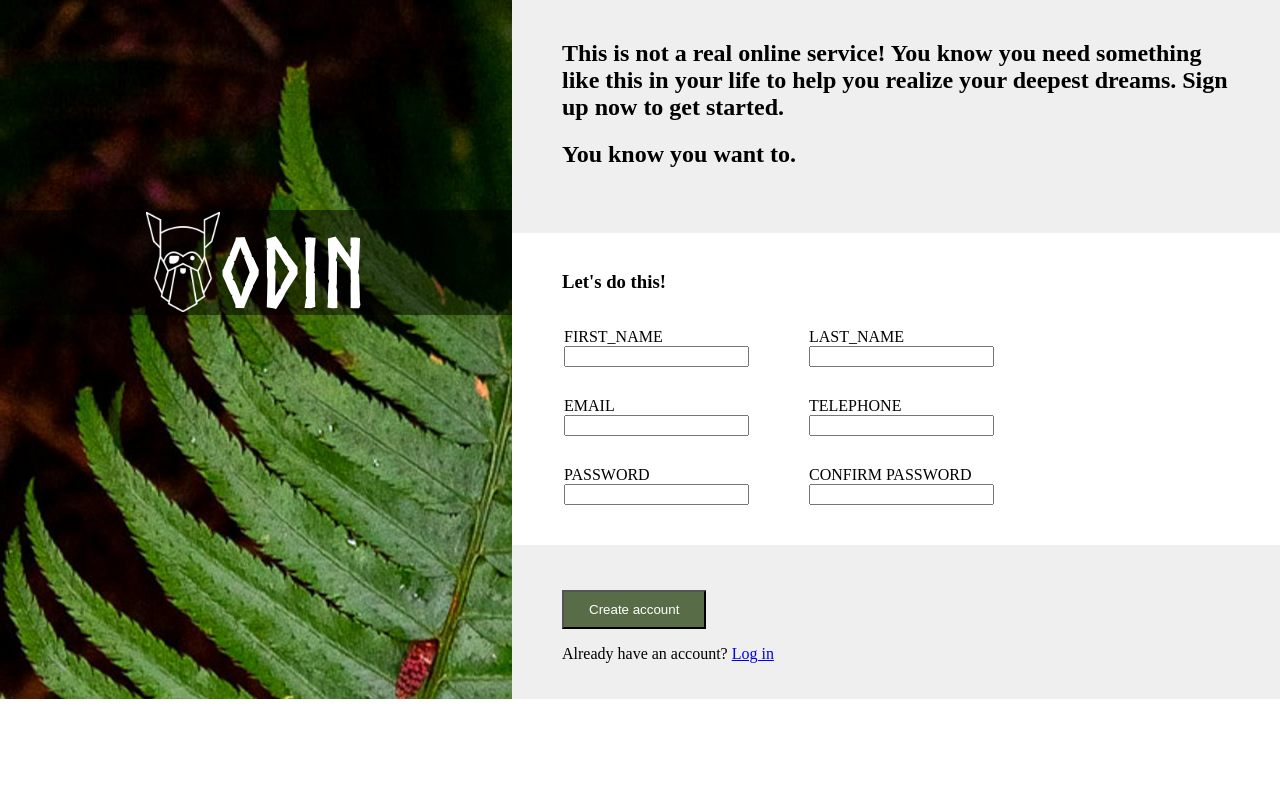
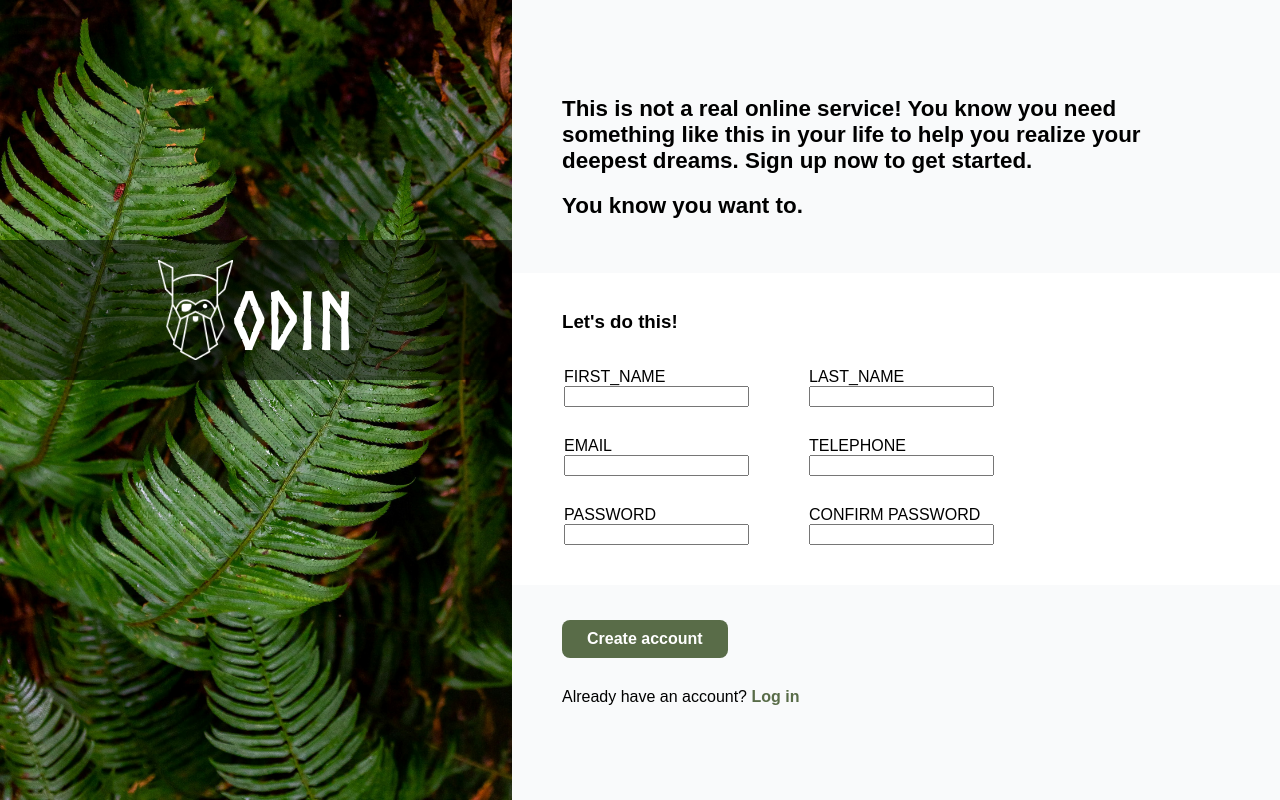
Before and after one commit to JAlblas/odin-signup, a plain HTML site: page index.html in a window 1280 px wide. Drawn offline with Linux system fonts and the light colour scheme.

Commit message:
Adds more styling to content section. Only form remaining

```diff
--- a/style.css
+++ b/style.css
@@ -14,6 +14,8 @@ font size rem
 
 body {
     margin: 0;
+    height: 100vh;
+    ;
 }
 
 .container {
@@ -24,6 +26,7 @@ body {
 
 .background-image {
     background-image: url("img/halie-west-25xggax4bSA-unsplash.jpg");
+    background-size: cover;
     flex: 1;
     max-width: 40vw;
 
@@ -39,13 +42,14 @@ body {
     height: 15%;
     color: white;
     background: rgba(0, 0, 0, 50%);
+    padding: 10px 0;
 }
 
 h1.odin {
     margin: 20px 0 0 0;
     font-family: 'Norse';
     opacity: 1;
-    font-size: clamp(0.8rem, 10vw, 6rem);
+    font-size: clamp(0.8rem, 10vw, 5rem);
 
 }
 
@@ -58,9 +62,10 @@ h1.odin {
     display: flex;
     flex-direction: column;
     justify-content: center;
-    gap: 25px;
-    background-color: #EFEFEF;
+    gap: 15px;
+    background-color: #F9FAFB;
     max-width: 60%;
+    font-family: Arial, Helvetica, sans-serif;
 
 }
 
@@ -68,6 +73,12 @@ h1.odin {
 .form,
 .login {
     padding: 20px 50px;
+}
+
+.header h2 {
+    font-size: 1.4em;
+    padding: 0 10% 0 0;
+    font-weight: 600;
 }
 
 .form {
@@ -95,6 +106,21 @@ label {
     background-color: #596C48;
     color: #FFF;
     padding: 10px 25px;
+    font-size: 1em;
+    font-weight: bold;
+    border-radius: 8px;
+    box-shadow: none;
+    border: none;
+}
+
+.login p {
+    margin-top: 30px;
+}
+
+.login a {
+    color: #596C48;
+    font-weight: bold;
+    text-decoration: none;
 }
 
 h3 {
```
